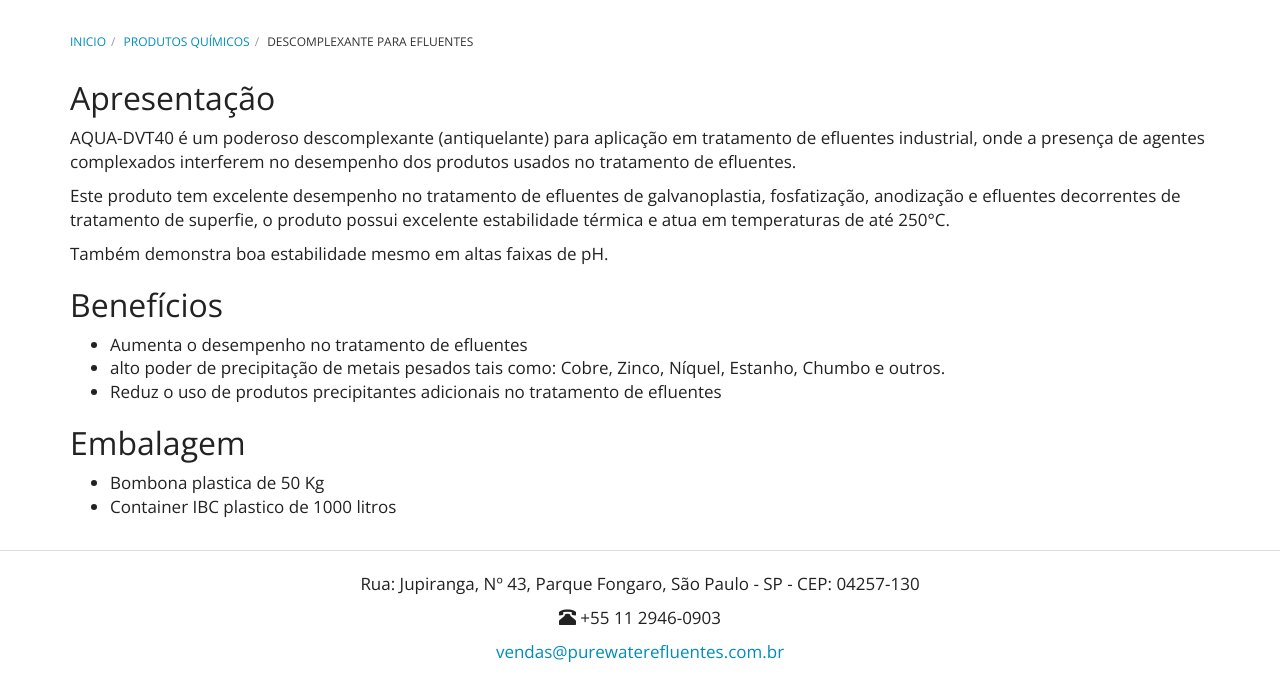
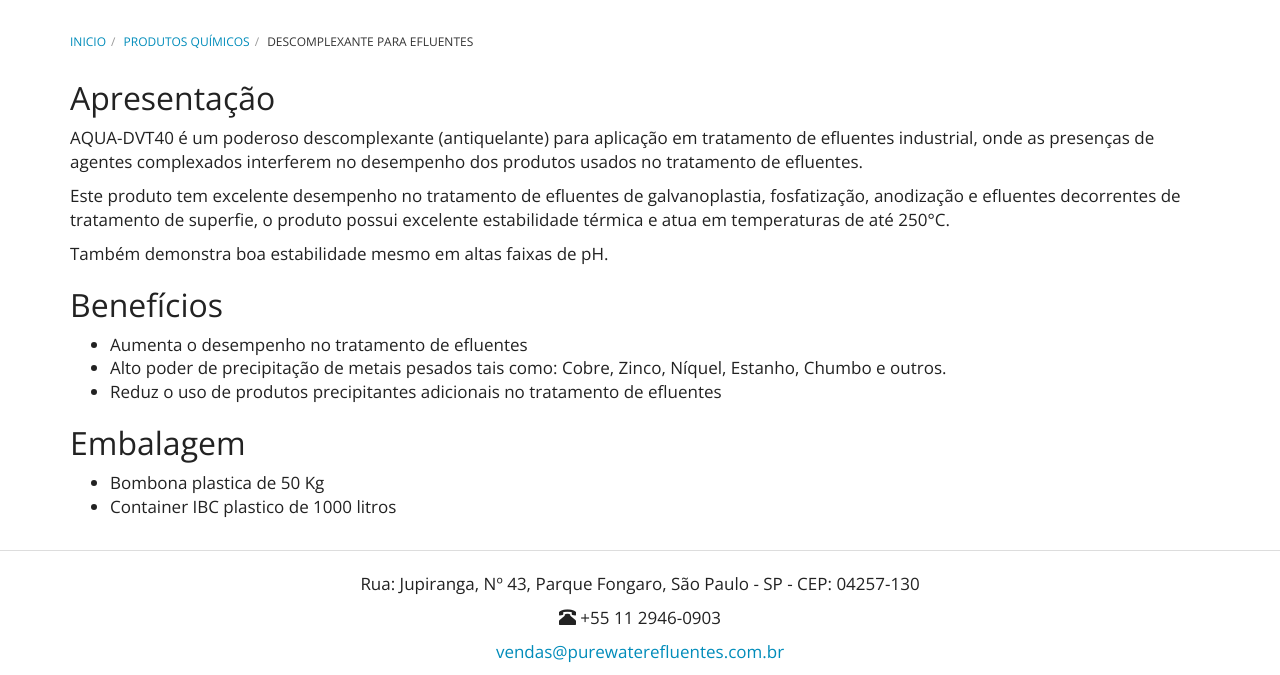
Before and after one commit to purewaterefluentes/purewaterefluentes.github.io, a Jekyll site: the page built from produtos/descomplexante.md, in a window 1280 px wide and 973 px high, cut to the strip 298-973 px from the top of the window. Built offline with Jekyll 4.4.1, drawn with Linux system fonts in a browser that asks for light colours; nearby versions of some CDN libraries; library files that are not in the unit come from our copies.

Commit message:
Update descomplexante.md

```diff
--- a/produtos/descomplexante.md
+++ b/produtos/descomplexante.md
@@ -7,7 +7,7 @@
 
 ## Apresentação
 
-AQUA-DVT40 é um poderoso descomplexante (antiquelante) para aplicação em tratamento de efluentes industrial, onde a presença de agentes complexados interferem no desempenho dos produtos usados no tratamento de efluentes.
+AQUA-DVT40 é um poderoso descomplexante (antiquelante) para aplicação em tratamento de efluentes industrial, onde as presenças de agentes complexados interferem no desempenho dos produtos usados no tratamento de efluentes.
 
 Este produto tem excelente desempenho no tratamento de efluentes de galvanoplastia, fosfatização, anodização e efluentes decorrentes de tratamento de superfie, o produto possui excelente estabilidade térmica e atua em temperaturas de até 250°C.
 
@@ -16,7 +16,7 @@
 ## Benefícios
 
 - Aumenta o desempenho no tratamento de efluentes
-- alto poder de precipitação de metais pesados tais como: Cobre, Zinco, Níquel, Estanho, Chumbo e outros.
+- Alto poder de precipitação de metais pesados tais como: Cobre, Zinco, Níquel, Estanho, Chumbo e outros.
 - Reduz o uso de produtos precipitantes adicionais no tratamento de efluentes
 
 ## Embalagem
```
